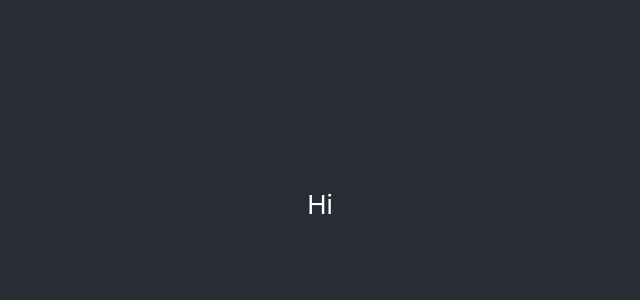
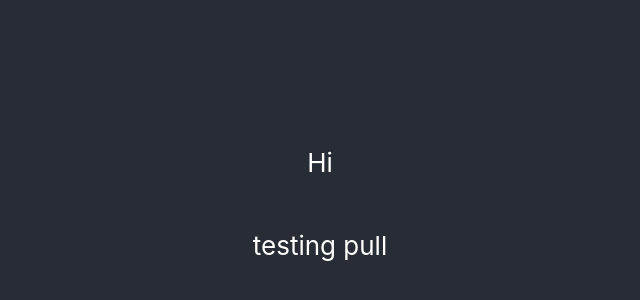
Before and after one commit to TylerGoldsmith/movie_rental_site, a React (Create React App) app: page / in a window 1280 px wide. Shown: the part 196-496 px from the top of the page, without its empty margins (320-960 px from the left). Built offline with nearby package versions, Linux system fonts and the light colour scheme.

Commit message:
pull request test

```diff
--- a/src/App.js
+++ b/src/App.js
@@ -6,6 +6,7 @@ function App() {
     <div className="App">
       <header className="App-header">
         <p>Hi</p>
+        <p>testing pull</p>
       </header>
     </div>
   );
```
